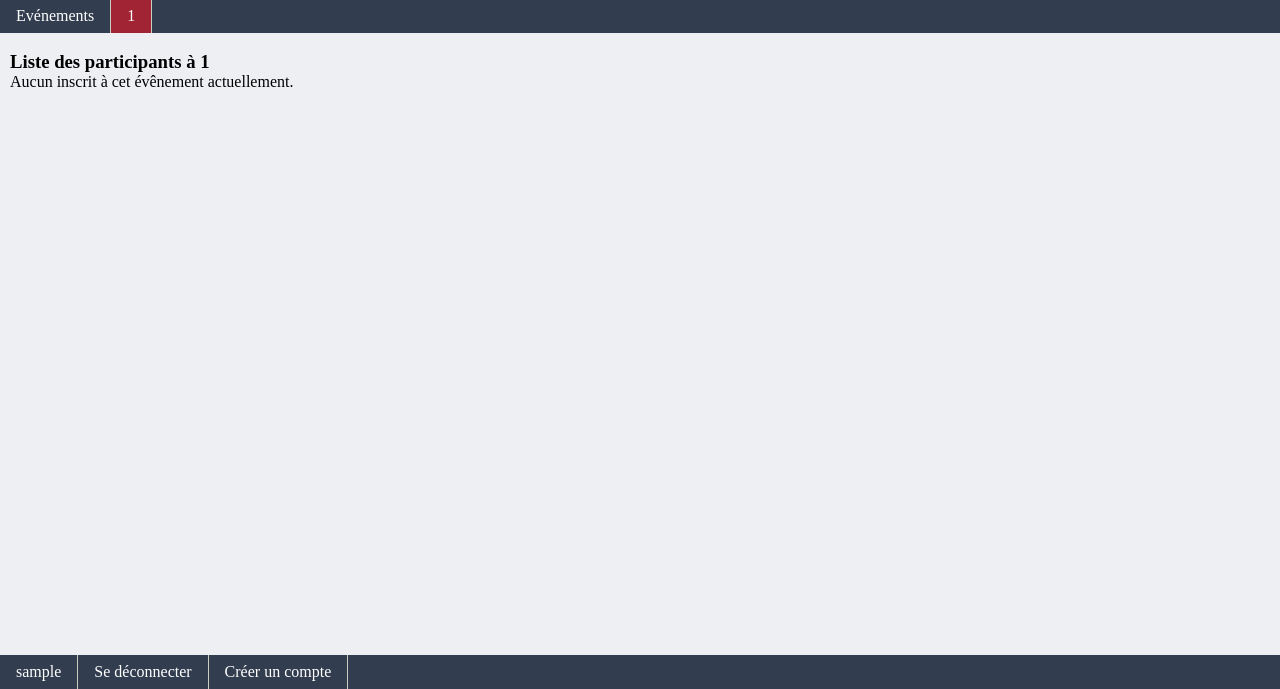
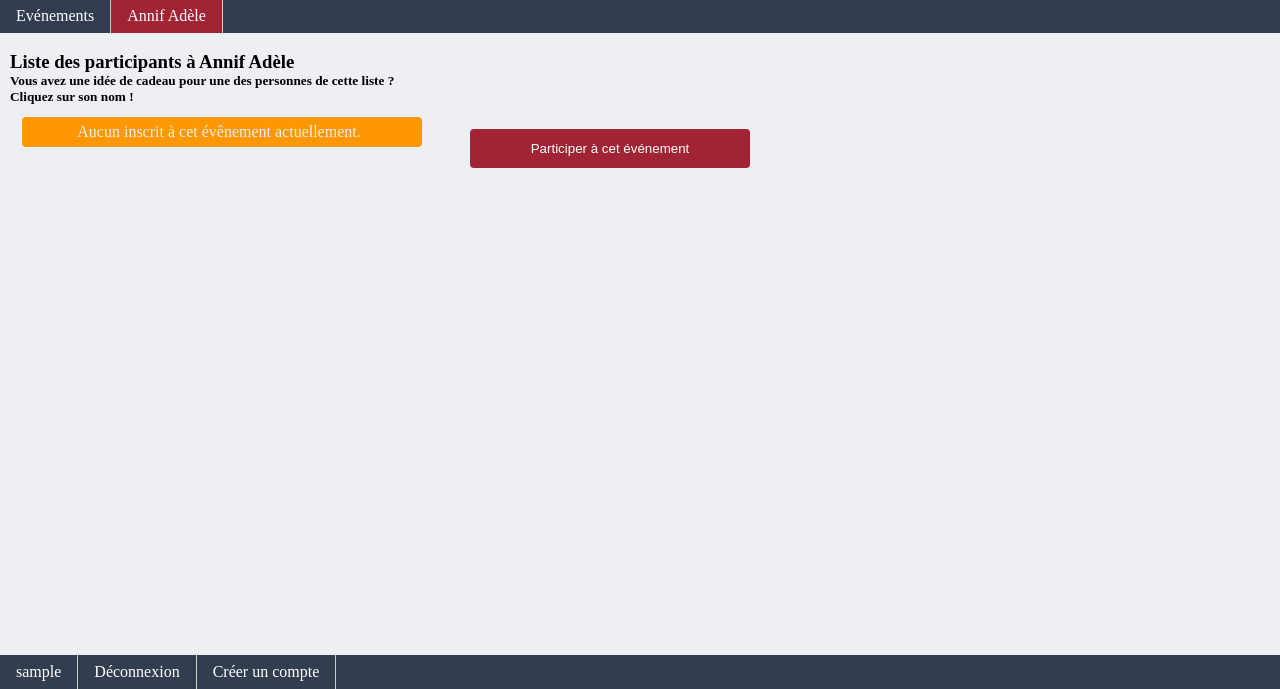
Before and after one commit to willcnam/nfa021, a PHP site: page /evenement.php?id=4 in a window 1280 px wide. Shown: the part 111-800 px from the top of the page. Run offline with PHP 8.4, Linux system fonts and the light colour scheme; a user stored in the database is signed in; data comes from the database, SQL or seed files in the repository.

Commit message:
sa suffit comme ca

```diff
--- a/bmanager.php
+++ b/bmanager.php
@@ -215,7 +215,7 @@
                 $rows = $preparedStatement->fetchAll();
                 return $rows;
             } else {
-                echo ('Aucun inscrit à cet évênement actuellement.');
+                echo ('<div id="message">Aucun inscrit à cet évênement actuellement.</div>');
                 return null;
             }
         } catch (Exception $e) {
@@ -230,18 +230,18 @@
             $connection = new Connection($this->dbconf);
             $pdo = $connection->dbconnect();
             // Request liste des cadeaux d'un inscrit
-            $requete = 'select id_cadeau, nom_cad, prix_cad, id_inscrit_de_cad
-                from inscrit
-                left join cadeau
-                on id_inscrit = id_inscrit_pour_cad
-                where id_inscrit =' . $id_inscrit . ';';
+            $requete = 'select id_cadeau, nom_cad, prix_cad, id_inscrit_de_cad, email_ut
+                from cadeau
+                join inscrit on id_inscrit_de_cad = id_inscrit
+                join utilisateur on id_utilisateur_ins = id_utilisateur
+                where id_inscrit_pour_cad =' . $id_inscrit . ';';
             $preparedStatement = $pdo->prepare($requete);
             $preparedStatement->execute();
             if ($preparedStatement->rowCount() > 0) {
                 $rows = $preparedStatement->fetchAll();
                 return $rows;
             } else {
-                echo ('Aucun cadeau pour ce participant.');
+                // echo ('Aucun cadeau pour ce participant.');
                 return null;
             }
         } catch (Exception $e) {
--- a/evenement.css
+++ b/evenement.css
@@ -318,3 +318,14 @@
         -moz-transition: all 0.5s ease-in-out;
             transition : all 0.5s ease-in-out;
 }
+
+/* Message */
+div#message {
+	color: #edeff3;
+	background-color: #ff9700;
+	width: 50%;
+	padding: 6px;
+	margin: 12px;
+	border-radius: 4px;
+	text-align: center;
+}
--- a/evenement.php
+++ b/evenement.php
@@ -45,6 +45,7 @@
 
 // Liste des participants
 echo ('<br><h3>Liste des participants à ' . $_SESSION['evtCourant'] . '</h3>');
+echo ('<h5>Vous avez une idée de cadeau pour une des personnes de cette liste ?<br>Cliquez sur son nom !</h5>');
 
 // Bouton Participer
 //     L'utilisateur actuel participe-t-il à l'evt ?
--- a/footer.php
+++ b/footer.php
@@ -10,7 +10,7 @@
 			<li><a href=\"\"> ");
 			echo ($_SESSION['username']);
 echo ("</a></li>
-			<li><a href=\"disconnection.php\">Se déconnecter</a></li>
+			<li><a href=\"disconnection.php\">Déconnexion</a></li>
 			<li><a href=\"register.php\">Créer un compte</a></li>
 		</ul>
 	</footer>");
--- a/login.php
+++ b/login.php
@@ -34,6 +34,7 @@
 	<?php if (!empty($message)) {
 	    echo ($message.'<br><br>');
 	} ?>
+	<div id="formulaire">
 	<form action="login.php" method="post">
 		<input type="text" placeholder="E-mail" name="username" id="username" required autofocus /><br> <br>
 		<input type="password" placeholder="Password" name="password" id="password" required /><br> <br>
@@ -43,5 +44,6 @@
 	</form>
 	<br>
 	<a href="register.php">Créer un compte</a>
+	</div>
 </body>
 </html>
--- a/sql/createCadeau.sql
+++ b/sql/createCadeau.sql
@@ -1,7 +1,7 @@
   -- > Table cadeau
 
 drop table cadeau;
-create table cadeau (
+create table sharedgifts.cadeau (
 	id_cadeau int primary key auto_increment,
 	nom_cad varchar(255),
     prix_cad int,
@@ -16,7 +16,8 @@
     INDEX id_inscrit_pour_index (id_inscrit_pour_cad),
     FOREIGN KEY (id_inscrit_pour_cad)
         REFERENCES inscrit(id_inscrit)
-        ON DELETE CASCADE
+        ON DELETE CASCADE,
+    CONSTRAINT CadeauUnique UNIQUE (nom_cad, id_inscrit_de_cad, id_inscrit_pour_cad)
 );
 
 insert into cadeau ( nom_cad, prix_cad, id_inscrit_de_cad, id_inscrit_pour_cad )
--- a/sql/createInscrit.sql
+++ b/sql/createInscrit.sql
@@ -1,7 +1,7 @@
   -- > Table inscrit
 
 drop table inscrit;
-create table inscrit (
+create table sharedgifts.inscrit (
 	id_inscrit int primary key auto_increment,
 	id_utilisateur_ins int,
 	id_evenement_ins int,
@@ -14,7 +14,8 @@
     INDEX id_evenement_index (id_evenement_ins),
     FOREIGN KEY (id_evenement_ins)
         REFERENCES evenement(id_evenement)
-        ON DELETE CASCADE
+        ON DELETE CASCADE,
+     CONSTRAINT ParticipationUnique UNIQUE (id_utilisateur_ins, id_evenement_ins)
 );
 
 insert into inscrit ( id_utilisateur_ins, id_evenement_ins )
--- a/sql/createParticipation.sql
+++ b/sql/createParticipation.sql
@@ -1,7 +1,7 @@
   -- > Table participation
 
 drop table participation;
-create table participation (
+create table sharedgifts.participation (
 	id_participation int primary key auto_increment,
     montant_part int,
 	id_inscrit_de_part int,
--- a/sql/createUtilisateur.sql
+++ b/sql/createUtilisateur.sql
@@ -1,7 +1,7 @@
   -- > Table utilisateur
 
 drop table utilisateur;
-create table utilisateur (
+create table sharedgifts.utilisateur (
 	id_utilisateur  int primary key auto_increment,
 	email_ut varchar(255),
 	mdp_ut varchar(255),
@@ -13,5 +13,6 @@
 values
 	( "John@mail.fr", "bd73d35759d75cc215150d1bbc94f1b1078bee01"),
 	( "Serge@email.com", "00762ccfa703393e0daff813a6ecc19f7cd02421"),
-    ( "aa@aa", "e0c9035898dd52fc65c41454cec9c4d2611bfb37")
+    ( "aa@aa", "e0c9035898dd52fc65c41454cec9c4d2611bfb37"),
+    ("celine@mail.com", "bdb480de655aa6ec75ca058c849c4faf3c0f75b1")
 ;
```
Also changed, not shown: indexstyle.css (+12 -1 lines), participant.php (+18 -9 lines), sql/createEvenement.sql (+5 -3 lines), img/banner7.png (added), img/gifts.jpeg (deleted), 1 other file.
